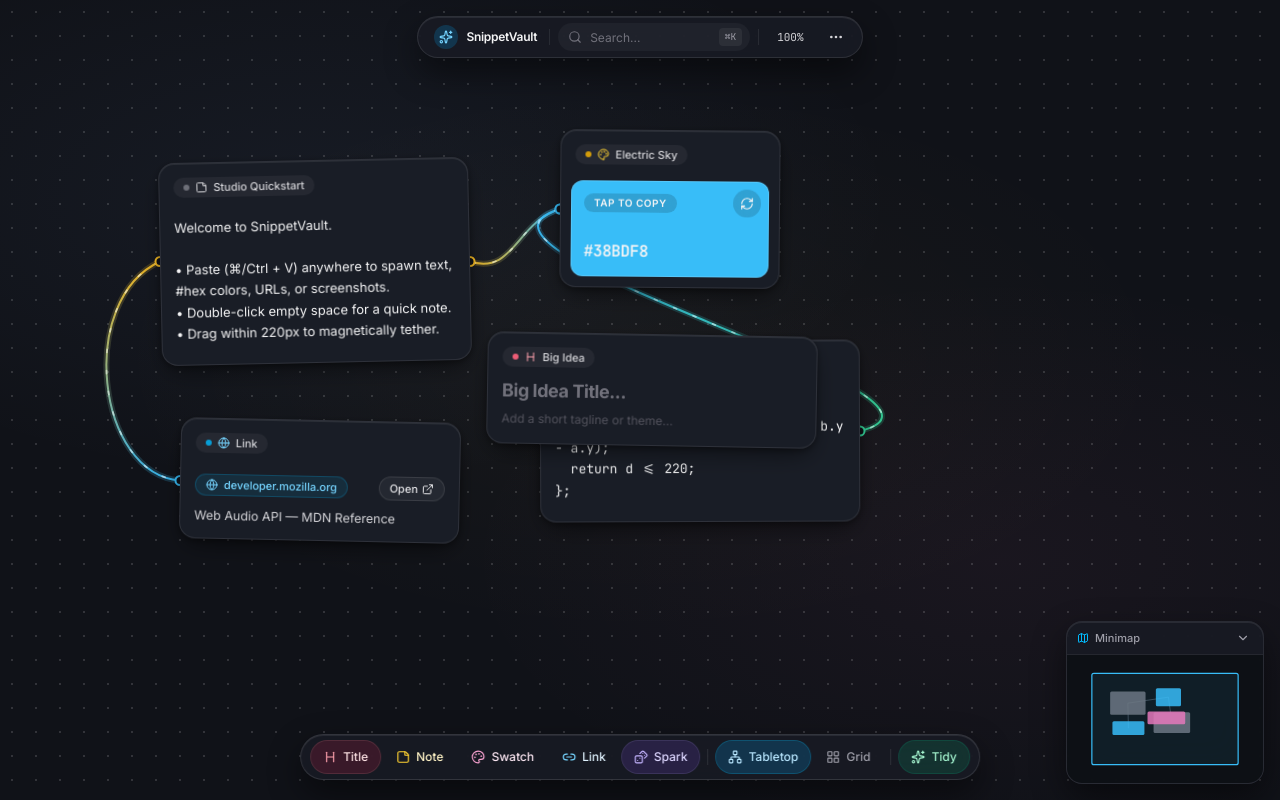
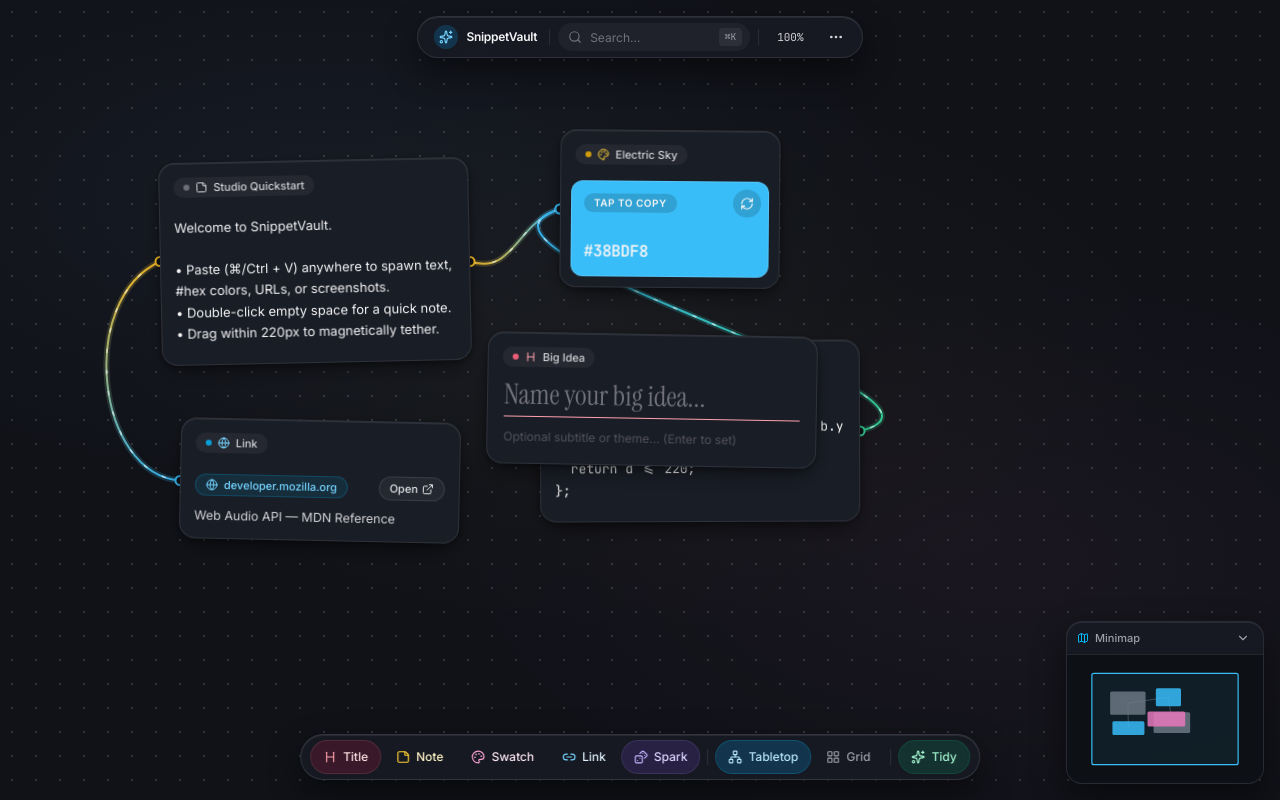
Before and after one commit to georgefotiadis2010-dotcom/Nebula-Idea-Jotter, a React (Vite) app: page / in a window 1280 px wide. Both pictures are taken after a click on the button "Title". Built offline with nearby package versions, Linux system fonts and the light colour scheme.

Commit message:
feat: editorial Instrument Serif display typography and fluid reveal animations for Big Idea titles

```diff
--- a/index.html
+++ b/index.html
@@ -9,7 +9,7 @@
     <link rel="preconnect" href="https://fonts.googleapis.com" />
     <link rel="preconnect" href="https://fonts.gstatic.com" crossorigin />
     <link
-      href="https://fonts.googleapis.com/css2?family=Inter:wght@400;500;600;700&family=JetBrains+Mono:wght@400;500;600&display=swap"
+      href="https://fonts.googleapis.com/css2?family=Instrument+Serif:ital@0;1&family=Inter:wght@400;500;600;700&family=JetBrains+Mono:wght@400;500;600&display=swap"
       rel="stylesheet"
     />
   </head>
--- a/src/App.tsx
+++ b/src/App.tsx
@@ -661,6 +661,7 @@ export function App() {
       updatedAt: now,
     };
     setNodes((prev) => [...prev, newNode]);
+    setAutoFocusNodeId(newNode.id);
     playPop();
   }, [containerSize.width, containerSize.height, getSpawnWorldPoint]);
 
--- a/src/components/NodeCard.tsx
+++ b/src/components/NodeCard.tsx
@@ -75,7 +75,11 @@ export const NodeCard: React.FC<NodeCardProps> = ({
 }) => {
   const cardRef = useRef<HTMLDivElement>(null);
   const textareaRef = useRef<HTMLTextAreaElement>(null);
+  const titleInputRef = useRef<HTMLInputElement>(null);
   const [copied, setCopied] = useState(false);
+  const [isEditingTitle, setIsEditingTitle] = useState(
+    () => node.type === 'title' && !node.heading.trim()
+  );
   const copyTimerRef = useRef<number | null>(null);
 
   useEffect(() => {
@@ -96,8 +100,12 @@ export const NodeCard: React.FC<NodeCardProps> = ({
   }, [node.id, gridMode, onMeasure]);
 
   useEffect(() => {
-    if (autoFocus && node.type === 'text' && textareaRef.current) {
+    if (!autoFocus) return;
+    if (node.type === 'text' && textareaRef.current) {
       textareaRef.current.focus();
+      onAutoFocusHandled?.();
+    } else if (node.type === 'title' && titleInputRef.current) {
+      titleInputRef.current.focus();
       onAutoFocusHandled?.();
     }
   }, [autoFocus, node.type, onAutoFocusHandled]);
@@ -350,23 +358,63 @@ export const NodeCard: React.FC<NodeCardProps> = ({
 
       {/* Body by Node Type */}
       {node.type === 'title' && (
-        <div className="px-3.5 pb-3.5 pt-1">
+        <div className="px-4 pb-4 pt-1">
+          {isEditingTitle || !node.heading.trim() ? (
+            <div className="space-y-1.5">
               <input
+                ref={titleInputRef}
                 type="text"
                 value={node.heading}
-            placeholder="Big Idea Title..."
+                placeholder="Name your big idea..."
                 onChange={(e) => onUpdateNode(node.id, { heading: e.target.value })}
-            onKeyDown={(e) => e.stopPropagation()}
-            className="w-full bg-transparent text-lg font-bold tracking-tight text-white placeholder:text-zinc-500 focus:outline-none"
+                onKeyDown={(e) => {
+                  e.stopPropagation();
+                  if (e.key === 'Enter' && node.heading.trim()) {
+                    e.preventDefault();
+                    setIsEditingTitle(false);
+                  }
+                }}
+                onBlur={() => {
+                  if (node.heading.trim()) setIsEditingTitle(false);
+                }}
+                className="font-editorial w-full border-b border-rose-400/40 bg-transparent pb-1 text-[28px] leading-tight text-white placeholder:text-zinc-500 focus:border-rose-300 focus:outline-none"
               />
               <input
                 type="text"
                 value={node.subtitle ?? ''}
-            placeholder="Add a short tagline or theme..."
+                placeholder="Optional subtitle or theme... (Enter to set)"
                 onChange={(e) => onUpdateNode(node.id, { subtitle: e.target.value })}
-            onKeyDown={(e) => e.stopPropagation()}
-            className="mt-1 w-full bg-transparent text-xs text-zinc-400 placeholder:text-zinc-600 focus:outline-none"
+                onKeyDown={(e) => {
+                  e.stopPropagation();
+                  if (e.key === 'Enter' && node.heading.trim()) {
+                    e.preventDefault();
+                    setIsEditingTitle(false);
+                  }
+                }}
+                className="w-full bg-transparent text-xs text-zinc-400 placeholder:text-zinc-600 focus:outline-none"
               />
+            </div>
+          ) : (
+            <button
+              type="button"
+              onClick={() => {
+                setIsEditingTitle(true);
+                requestAnimationFrame(() => titleInputRef.current?.focus());
+              }}
+              title="Click to edit title"
+              className="w-full text-left focus:outline-none"
+            >
+              <h2 className="font-editorial animate-editorial-reveal bg-gradient-to-br from-white via-zinc-100 to-rose-200/90 bg-clip-text text-[32px] leading-[1.08] font-normal text-transparent">
+                {node.heading}
+              </h2>
+              <div className="animate-editorial-rule my-2.5 h-[1.5px] w-full bg-gradient-to-r from-rose-400/80 via-sky-400/50 to-transparent" />
+              {node.subtitle?.trim() && (
+                <p className="animate-editorial-reveal text-xs italic tracking-wide text-zinc-300/85">
+                  {node.subtitle}
+                </p>
+              )}
+            </button>
+          )}
         </div>
       )}
 
--- a/src/index.css
+++ b/src/index.css
@@ -24,6 +24,45 @@
 
 .font-mono-code {
   font-family: var(--font-mono);
+}
+
+.font-editorial {
+  font-family: 'Instrument Serif', Georgia, 'Times New Roman', serif;
+}
+
+@keyframes editorial-reveal {
+  0% {
+    opacity: 0;
+    transform: translateY(8px) scale(0.96);
+    filter: blur(6px);
+    letter-spacing: 0.05em;
+  }
+  100% {
+    opacity: 1;
+    transform: translateY(0) scale(1);
+    filter: blur(0);
+    letter-spacing: -0.02em;
+  }
+}
+
+@keyframes editorial-rule-draw {
+  0% {
+    transform: scaleX(0);
+    opacity: 0;
+  }
+  100% {
+    transform: scaleX(1);
+    opacity: 1;
+  }
+}
+
+.animate-editorial-reveal {
+  animation: editorial-reveal 520ms cubic-bezier(0.22, 1, 0.36, 1) forwards;
+}
+
+.animate-editorial-rule {
+  transform-origin: left center;
+  animation: editorial-rule-draw 620ms cubic-bezier(0.22, 1, 0.36, 1) 80ms both;
 }
 
 /* Contrast-aware text for Color Swatch nodes with modern CSS + Relative Color fallback */
```
Lines whose indentation alone changed are shown as unchanged.
